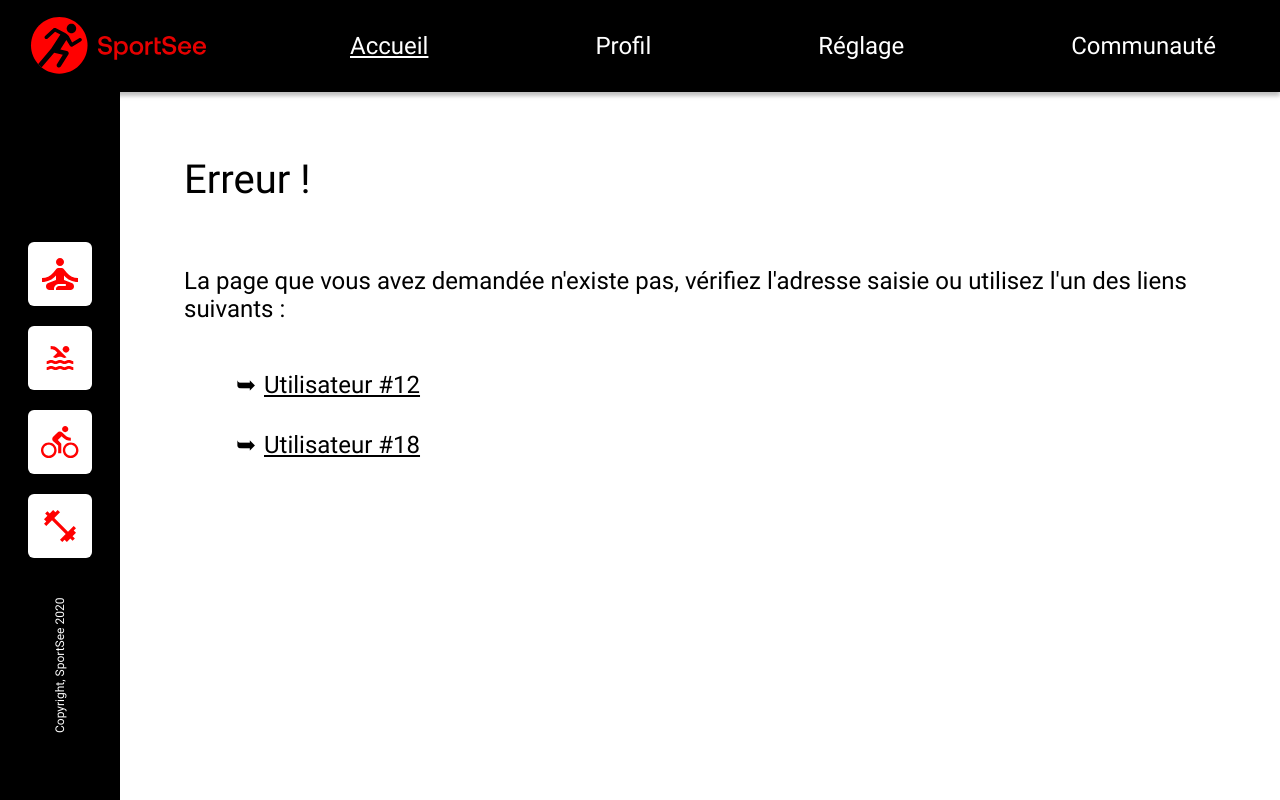
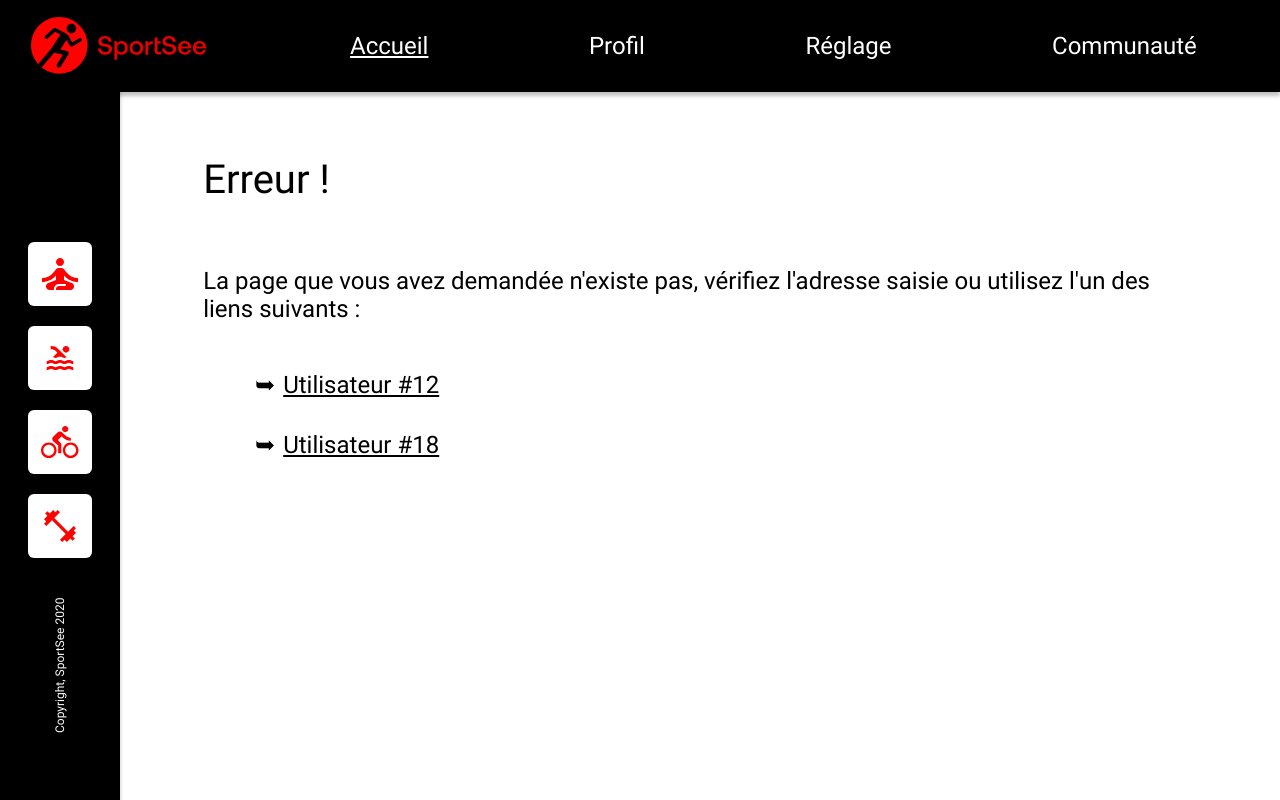
Before and after one commit to SebDelile/SebastienDelile_12_02082021, a React (Create React App) app: page / in a window 1280 px wide. Built offline with nearby package versions, Linux system fonts and the light colour scheme.

Commit message:
fix(style): padding and global variables
enhance the main-padding management
fix the shadow on NavLeft

```diff
--- a/src/components/NavLeft.jsx
+++ b/src/components/NavLeft.jsx
@@ -40,6 +40,7 @@ const Container = styled.aside`
   justify-content: center;
   align-items: center;
   background-color: black;
+  box-shadow: 0 0.25rem 0.25rem rgba(0, 0, 0, 0.25);
 `;
 
 const IconsWrapper = styled.ul`
--- a/src/components/NavTop.jsx
+++ b/src/components/NavTop.jsx
@@ -52,7 +52,9 @@ const Logo = styled.img`
 
 const Nav = styled.nav`
   flex: 1;
-  max-width: calc(90rem * 0.9 - var(--nav-left-width));
+  max-width: calc(
+    90rem * (1 - 2 * var(--main-padding-no-unit)) - var(--nav-left-width)
+  );
 `;
 
 const NavList = styled.ul`
--- a/src/index.jsx
+++ b/src/index.jsx
@@ -52,7 +52,7 @@ const GlobalStyle = createGlobalStyle`
   font-weight: 700;
 }
 
-html {
+* {
   font-family: 'Roboto', sans-serif;
   font-weight: 500;
 }
@@ -63,10 +63,11 @@ html {
 
 :root {
   --nav-left-width: 7.5rem;
-  --main-padding: 5%;
+  --main-padding-no-unit: 0.065;
+  --main-padding: calc(100% * var(--main-padding-no-unit));
 
   @media only screen and (min-width: 90rem) {
-    --main-padding: calc((100% - 90rem * 0.9) / 2);
+    --main-padding: calc((100% - 90rem * (1 - 2 * var(--main-padding-no-unit))) / 2);
   }
 }
 
```
Also changed, not shown: .stylelintrc.json.
